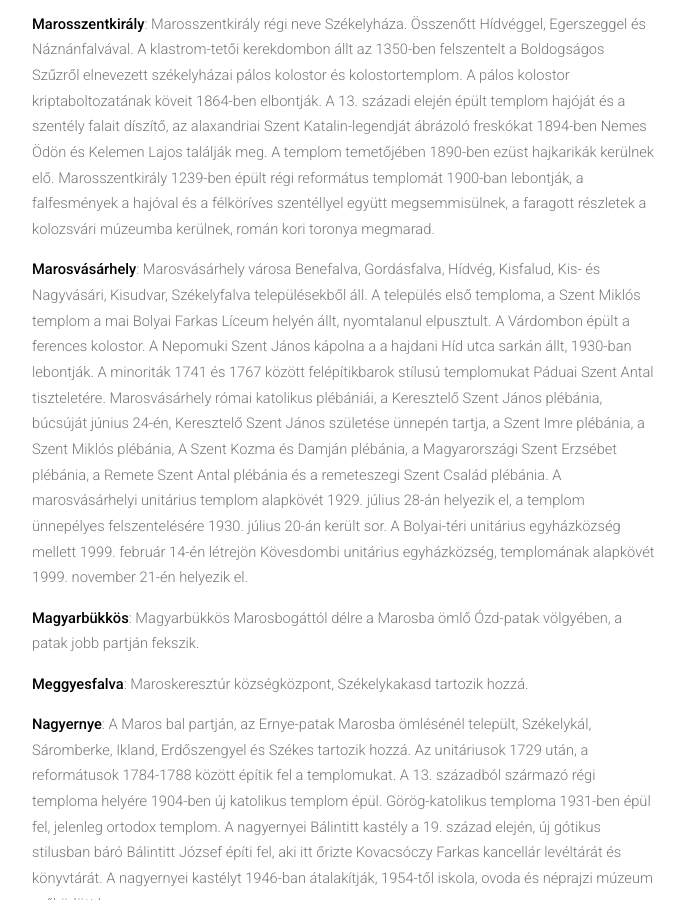
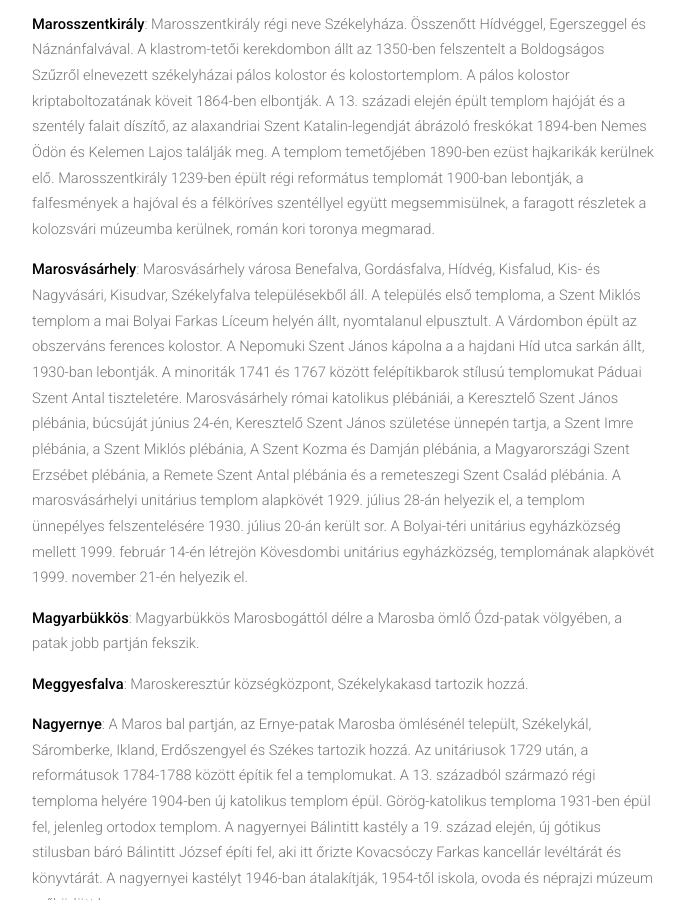
Before and after one commit to siculia/siculia.github.io, a Jekyll site: the page built from siculia-marosszek.html, in a window 1280 px wide and 900 px high, scrolled down 4541 px. Shown: the whole window, without its empty margins (128-813 px from the left). Built offline with Jekyll 4.4.1, drawn with Linux system fonts in a browser that asks for light colours; nearby versions of some CDN libraries; library files that are not in the unit come from our copies.

Commit message:
Marosvásárhely+

```diff
--- a/siculia-marosszek.html
+++ b/siculia-marosszek.html
@@ -62,7 +62,7 @@ layout: default
 							<p style="text-align: left;"><b>Marosszentanna</b>: A Maros jobb partján települt, északi részén állt egykor Benefalva. Marosbárdos, Udvarfalva és Várhegy tartozik hozzá. A településen népvándorlás-kori temetőt tártak fel. Református templomának félköríves szentélye, diadalíve, szentélyboltozata, a szentségtartó fülkéje román stílusban épült a 13. századmásodik felében, 14. századi freskó díszíti. A szentély freskóit először 1911-1912-ben tárják fel, a szentély falának központi falképe a Szent Anna harmadmagával, Szent Annát és a szent családot ábrázolja. A templomhajó nyugati oldalán fatorony állt, a jelenlegi templomtorony 1930-ban épül fel, ekkor pusztult el a nyugati hajófal falfestményeinek nagy része is. Román ortodox temploma 1929-ben épült fel.  A marosszentannai Demeter József fafaragó mester kegyszobrok faragásával szerzett a helységnek hírnevet.</p>
 							<p style="text-align: left;"><b>Marosszentgyörgy</b>: A Maros bal partján települt, Csejd és Tófalva tartozik hozzá. Román-kori templomát 1731-ben átalakítják és a katolikusok újraszentelik, 1750-ben kazettás mennyezetet kap, templomtornya  1823-ban, plébániája 1936-ban készült el. Református temploma 1938-ban, unitárius temploma 1997-ben épült. A marosszentgyörgyi, vagy Petki István-féle udvarház a 17. században épült. Az udvarházat 1870-ben a Máriaffi család kastéllyá alakítja át, vele szemben áll a Máriaffi-kápolna. A település területén mintegy harminc forrás található. A Máriaffi-kastély alatti réten található az 1880-ban felépült Sós-fürdő, ahol ma szálloda, étterem, szauna, fitness terem, édes- és sósvizû fedett és kültéri medence várja a vendégeket. A sós-jódos Marosszentgyörgyi-fürdő 1914-ben épül fel.</p>
 							<p style="text-align: left;"><b>Marosszentkirály</b>: Marosszentkirály régi neve Székelyháza. Összenőtt Hídvéggel, Egerszeggel és Náznánfalvával. A klastrom-tetői kerekdombon állt az 1350-ben felszentelt a Boldogságos Szűzről elnevezett székelyházai pálos kolostor és kolostortemplom. A pálos kolostor kriptaboltozatának köveit 1864-ben elbontják. A 13. századi elején épült templom hajóját és a szentély falait díszítő, az alaxandriai Szent Katalin-legendját ábrázoló freskókat 1894-ben Nemes Ödön és Kelemen Lajos találják meg. A templom temetőjében 1890-ben ezüst hajkarikák kerülnek elő. Marosszentkirály 1239-ben épült régi református templomát 1900-ban lebontják, a falfesmények a hajóval és a félköríves szentéllyel együtt megsemmisülnek, a faragott részletek a kolozsvári múzeumba kerülnek, román kori toronya megmarad.</p>
-							<p style="text-align: left;"><b>Marosvásárhely</b>: Marosvásárhely városa Benefalva, Gordásfalva, Hídvég, Kisfalud, Kis- és Nagyvásári, Kisudvar, Székelyfalva településekből áll. A település első temploma, a Szent Miklós templom a mai Bolyai Farkas Líceum helyén állt, nyomtalanul elpusztult. A Várdombon épült a ferences kolostor. A Nepomuki Szent János kápolna a  a hajdani Híd utca sarkán állt, 1930-ban lebontják. A minoriták 1741 és 1767 között felépítikbarok stílusú templomukat Páduai Szent Antal tiszteletére. Marosvásárhely római katolikus plébániái, a Keresztelő Szent János plébánia, búcsúját június 24-én, Keresztelő Szent János születése ünnepén tartja, a Szent Imre plébánia, a Szent Miklós plébánia, A Szent Kozma és Damján plébánia, a Magyarországi Szent Erzsébet plébánia, a Remete Szent Antal plébánia és a remeteszegi Szent Család plébánia. A marosvásárhelyi unitárius templom alapkövét 1929. július 28-án helyezik el, a templom ünnepélyes felszentelésére 1930. július 20-án került sor. A Bolyai-téri unitárius egyházközség mellett 1999. február 14-én létrejön Kövesdombi unitárius egyházközség, templomának alapkövét 1999. november 21-én helyezik el.</p>
+							<p style="text-align: left;"><b>Marosvásárhely</b>: Marosvásárhely városa Benefalva, Gordásfalva, Hídvég, Kisfalud, Kis- és Nagyvásári, Kisudvar, Székelyfalva településekből áll. A település első temploma, a Szent Miklós templom a mai Bolyai Farkas Líceum helyén állt, nyomtalanul elpusztult. A Várdombon épült az obszerváns ferences kolostor. A Nepomuki Szent János kápolna a  a hajdani Híd utca sarkán állt, 1930-ban lebontják. A minoriták 1741 és 1767 között felépítikbarok stílusú templomukat Páduai Szent Antal tiszteletére. Marosvásárhely római katolikus plébániái, a Keresztelő Szent János plébánia, búcsúját június 24-én, Keresztelő Szent János születése ünnepén tartja, a Szent Imre plébánia, a Szent Miklós plébánia, A Szent Kozma és Damján plébánia, a Magyarországi Szent Erzsébet plébánia, a Remete Szent Antal plébánia és a remeteszegi Szent Család plébánia. A marosvásárhelyi unitárius templom alapkövét 1929. július 28-án helyezik el, a templom ünnepélyes felszentelésére 1930. július 20-án került sor. A Bolyai-téri unitárius egyházközség mellett 1999. február 14-én létrejön Kövesdombi unitárius egyházközség, templomának alapkövét 1999. november 21-én helyezik el.</p>
 							<p style="text-align: left;"><b>Magyarbükkös</b>: Magyarbükkös Marosbogáttól délre a Marosba ömlő Ózd-patak völgyében, a patak jobb partján fekszik.</p>
 							<p style="text-align: left;"><b>Meggyesfalva</b>: Maroskeresztúr községközpont, Székelykakasd tartozik hozzá.</p>
 							<p style="text-align: left;"><b>Nagyernye</b>: A Maros bal partján, az Ernye-patak Marosba ömlésénél települt, Székelykál, Sáromberke, Ikland, Erdőszengyel és Székes tartozik hozzá. Az unitáriusok 1729 után, a reformátusok 1784-1788 között építik fel a templomukat. A 13. századból származó régi temploma helyére 1904-ben új katolikus templom épül. Görög-katolikus temploma 1931-ben épül fel, jelenleg ortodox templom. A nagyernyei Bálintitt kastély a 19. század elején, új gótikus stilusban báró Bálintitt József építi fel, aki itt őrizte Kovacsóczy Farkas kancellár levéltárát és könyvtárát. A nagyernyei kastélyt 1946-ban átalakítják, 1954-től iskola, ovoda és néprajzi múzeum működött benne.</p>
```
